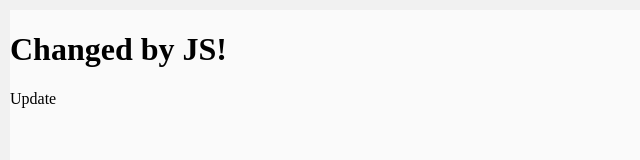
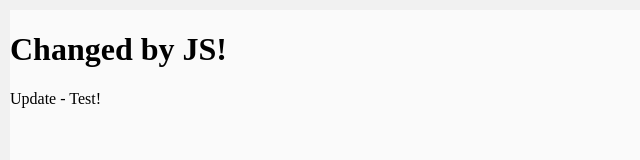
Before and after one commit to dimitryvolos/git-github, a plain HTML site: page index.html in a window 1280 px wide. Shown: the top 160 px of the page, 0-640 px from the left. Drawn offline with Linux system fonts and the light colour scheme.

Commit message:
updated index

```diff
--- a/index.html
+++ b/index.html
@@ -9,7 +9,7 @@
   </head>
   <body>
     <h1>Hello Git - GitHub!</h1>
-    <p>Update</p>
+    <p>Update - Test!</p>
   </body>
   <script src="script.js"></script>
 </html>
```
